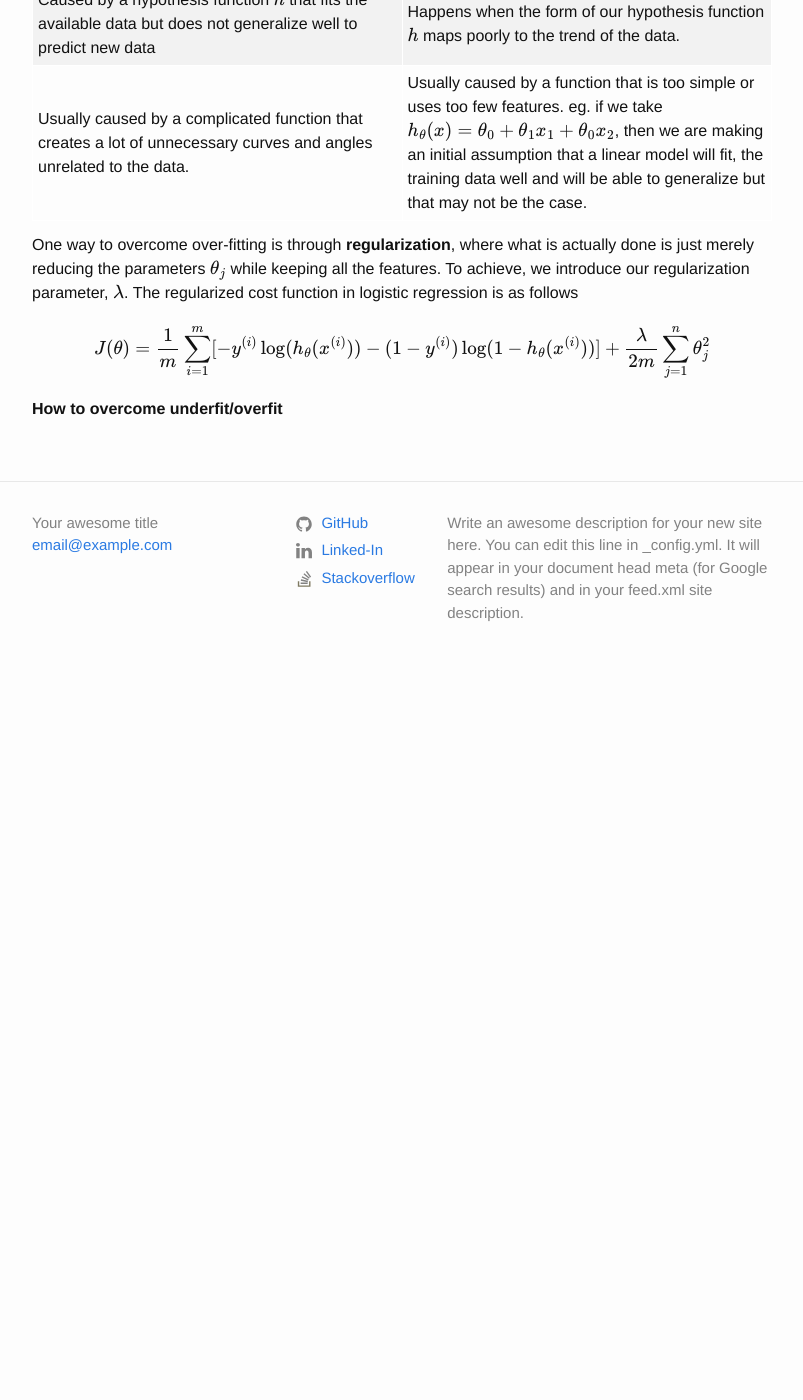
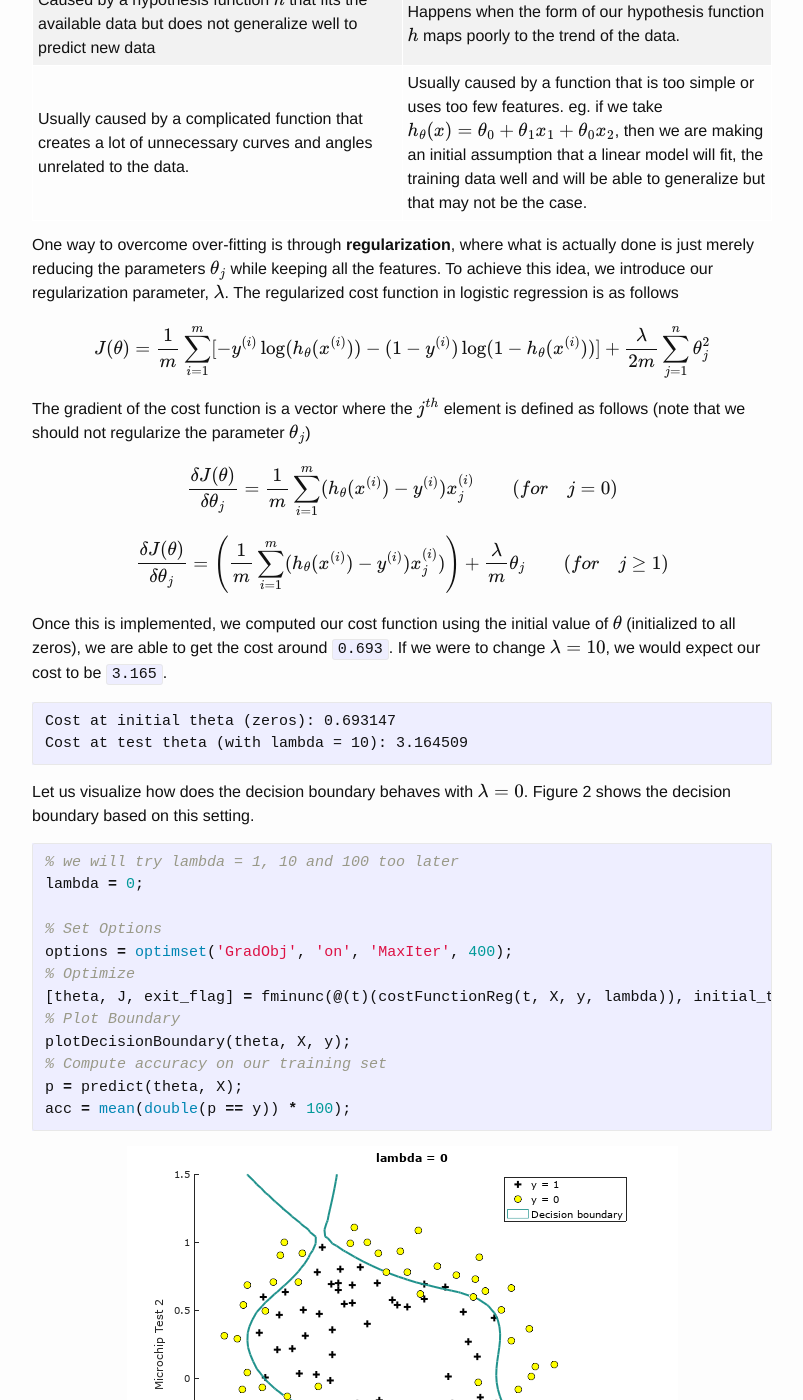
Before and after one commit to yewjie-github/Portfolio, a Jekyll site: the page built from _posts/ML_Cousera/2017-12-19-Regularized-Logistic-Regression.markdown, in a window 1280 px wide and 1400 px high, scrolled down 1240 px. Shown: the whole window, without its empty margins (238-1041 px from the left). Built offline with Jekyll 4.4.1, drawn with Linux system fonts in a browser that asks for light colours; formulas are drawn with MathJax 3; before the commit the page ends 1924 px from its top, so only the background shows below that; some of the changed text lies outside the part shown.

Commit message:
Content Update

````diff
--- a/_posts/ML_Cousera/2017-12-18-Logistic-Regression.markdown
+++ b/_posts/ML_Cousera/2017-12-18-Logistic-Regression.markdown
@@ -41,7 +41,7 @@
 
 and the gradient of the cost is a vector of the same length as $$\theta$$ where the $$j^{th}$$ element $$(for j=0,1,...,n)$$ is defined as follows:
 
-$$\frac{\delta J(\theta)}{\delta\theta_j}=\frac{1}{m}\sum_{i=1}^m(h_\theta(x^{(i)}-y^{(i)}x_j^{(i)}))$$
+$$\frac{\delta J(\theta)}{\delta\theta_j}=\frac{1}{m}\sum_{i=1}^m(h_\theta(x^{(i)})-y^{(i)})x_j^{(i)}$$
 
 Although this gradient looks very similar to the linear regression gradient, do keep in mind that the formula is actually different because linear and logistic regression have **different** hypotheses $$h_\theta(x)$$. Now that we have all fundamental blocks of information, it is now time to assemble them together! Using initial $$\theta$$=`0`, we obtain
 
--- a/_posts/ML_Cousera/2017-12-19-Regularized-Logistic-Regression.markdown
+++ b/_posts/ML_Cousera/2017-12-19-Regularized-Logistic-Regression.markdown
@@ -25,11 +25,80 @@
 | Caused by a hypothesis function $$h$$ that fits the available data but does not generalize well to predict new data 	| Happens when the form of our hypothesis function $$h$$ maps poorly to the trend of the data. 	|
 | Usually caused by a complicated function that creates a lot of unnecessary curves and angles unrelated to the data. 	| Usually caused by a function that is too simple or uses too few features. eg. if we take $$h_\theta(x)=\theta_0+\theta_1x_1+\theta_0x_2$$, then we are making an initial assumption that a linear model will fit, the training data well and will be able to generalize but that may not be the case. 	|
 
-
-
-One way to overcome over-fitting is through **regularization**, where what is actually done is just merely reducing the parameters $$\theta_j$$ while keeping all the features. To achieve, we introduce our regularization parameter, $$\lambda$$. The regularized cost function in logistic regression is as follows
+One way to overcome over-fitting is through **regularization**, where what is actually done is just merely reducing the parameters $$\theta_j$$ while keeping all the features. To achieve this idea, we introduce our regularization parameter, $$\lambda$$. The regularized cost function in logistic regression is as follows
 
 $$J(\theta)=\frac{1}{m}\sum_{i=1}^m [-y^{(i)}\log(h_\theta(x^{(i)}))-(1-y^{(i)})\log(1-h_\theta(x^{(i)}))]+\frac{\lambda}{2m}\sum_{j=1}^n\theta_j^2$$
 
+The gradient of the cost function is a vector where the $$j^{th}$$ element is defined as follows (note that we should not regularize the parameter $$\theta_j$$)
+
+$$\frac{\delta J(\theta)}{\delta\theta_j}=\frac{1}{m}\sum_{i=1}^m(h_\theta(x^{(i)})-y^{(i)})x_j^{(i)}\qquad (for\quad j=0)$$
+
+$$\frac{\delta J(\theta)}{\delta\theta_j}=\Biggl(\frac{1}{m}\sum_{i=1}^m(h_\theta(x^{(i)})-y^{(i)})x_j^{(i)})\Biggr)+\frac{\lambda}{m}\theta_j\qquad (for\quad j\ge 1)$$
+
+Once this is implemented, we computed our cost function using the initial value of $$\theta$$ (initialized to all zeros), we are able to get the cost around `0.693`. If we were to change $$\lambda=10$$, we would expect our cost to be `3.165`.
+
+```
+Cost at initial theta (zeros): 0.693147
+Cost at test theta (with lambda = 10): 3.164509
+```
+
+Let us visualize how does the decision boundary behaves with $$\lambda=0$$. Figure 2 shows the decision boundary based on this setting.
+
+```matlab
+% we will try lambda = 1, 10 and 100 too later
+lambda = 0;
+
+% Set Options
+options = optimset('GradObj', 'on', 'MaxIter', 400);
+% Optimize
+[theta, J, exit_flag] = fminunc(@(t)(costFunctionReg(t, X, y, lambda)), initial_theta, options);
+% Plot Boundary
+plotDecisionBoundary(theta, X, y);
+% Compute accuracy on our training set
+p = predict(theta, X);
+acc = mean(double(p == y)) * 100);
+```
+
+{: .center}
+![image]({{ site.baseurl }}/public/project-images/regularized_logistic_regression/logistic_regression_boundary_lambda0.png)
+*Figure 2: Training data with decision boundary ($$\lambda=0$$)*
+
+```
+Train Accuracy (lambda = 0): 86.440678
+```
+
+
+To better understand the effects of $$\lambda$$, let us visualize how the decision boundary behaves and the prediction accuary varies when using different values of $$\lambda$$.
+
+**When $$\lambda=1$$**
+
+
+{: .center}
+![image]({{ site.baseurl }}/public/project-images/regularized_logistic_regression/logistic_regression_boundary.png)
+*Figure 3: Training data with decision boundary ($$\lambda=1$$)*
+
+```
+Train Accuracy (lambda = 1): 83.050847
+```
+**When $$\lambda=10$$**
+
+{: .center}
+![image]({{ site.baseurl }}/public/project-images/regularized_logistic_regression/logistic_regression_boundary_lambda10.png)
+*Figure 4: Training data with decision boundary ($$\lambda=1$$)*
+
+```
+Train Accuracy (lambda = 10): 74.576271
+```
+
+**When $$\lambda=100$$**
+
+{: .center}
+![image]({{ site.baseurl }}/public/project-images/regularized_logistic_regression/logistic_regression_boundary_lambda100.png)
+*Figure 5: Training data with decision boundary ($$\lambda=100$$)*
+
+```
+Train Accuracy (lambda = 100): 61.016949
+```
+
 
 **How to overcome underfit/overfit**
````
Also changed, not shown: public/project-images/regularized_logistic_regression/logistic_regression_boundary_lambda10.PNG (added).
